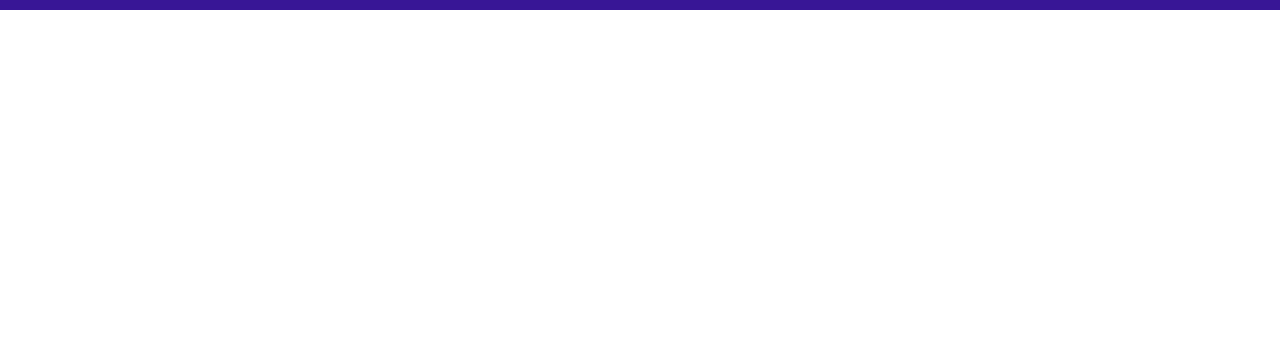
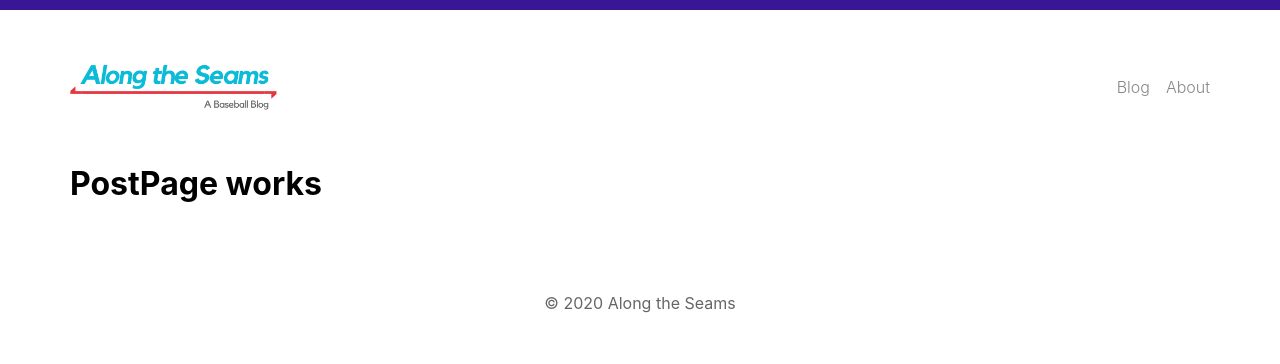
Before and after one commit to troyciesco/alongtheseams-test, a Gatsby site: page /post in a window 1280 px wide. Before the commit this address had no page. Built offline with nearby package versions, Linux system fonts and the light colour scheme; Gatsby itself is replaced by a stand-in of ours.

Commit message:
add empty post page

```diff
--- a/src/components/post.js
+++ b/src/components/post.js
@@ -19,7 +19,11 @@
 	<Link to={post.frontmatter.path}>
 		<StyledPost as="article">
 			{!!post.frontmatter.thumbnail && (
-				<img src={post.frontmatter.thumbnail} style={{ height: "150px", borderRadius: "0.5rem" }} alt={post.frontmatter.title + "- Featured Shot"} />
+				<img
+					src={post.frontmatter.thumbnail}
+					style={{ height: "150px", borderRadius: "0.5rem" }}
+					alt={post.frontmatter.title + "- Featured Shot"}
+				/>
 			)}
 			<Test pl="sm">
 				<Heading fontSize="xs" as="h3">
--- /dev/null
+++ b/src/pages/post.js
@@ -0,0 +1,12 @@
+import React from "react"
+import Layout from "../components/layout"
+
+const PostPage = () => {
+	return (
+		<Layout>
+			<h1>PostPage works</h1>
+		</Layout>
+	)
+}
+
+export default PostPage
```
Also changed, not shown: src/pages/index.js (+1 -62 lines).
